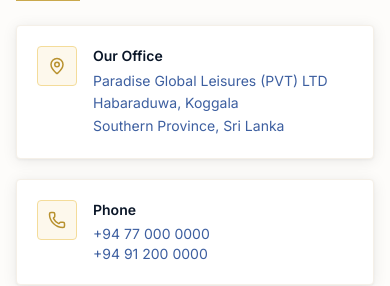
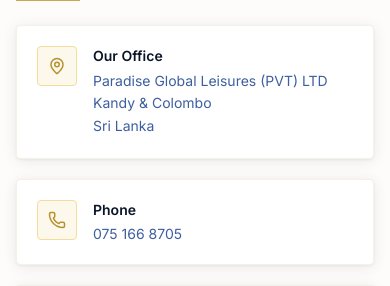
Before and after one commit to TharinduHesh/Paradise-Global-Leisures, a React (Vite) app: page /contact in a window 390 px wide. Shown: the part 549-835 px from the top of the page. Built offline with nearby package versions, Linux system fonts and the light colour scheme; a web font is replaced by a local one.

Commit message:
Update contact phone and locations

```diff
--- a/src/pages/Contact.tsx
+++ b/src/pages/Contact.tsx
@@ -81,8 +81,8 @@
                     <p className="font-semibold text-navy-900 text-sm mb-1">Our Office</p>
                     <p className="text-navy-500 text-sm leading-relaxed">
                       Paradise Global Leisures (PVT) LTD<br />
-                      Habaraduwa, Koggala<br />
-                      Southern Province, Sri Lanka
+                      Kandy &amp; Colombo<br />
+                      Sri Lanka
                     </p>
                   </div>
                 </div>
@@ -94,8 +94,7 @@
                   </div>
                   <div>
                     <p className="font-semibold text-navy-900 text-sm mb-1">Phone</p>
-                    <a href="tel:+94770000000" className="text-navy-500 text-sm block hover:text-gold-600 transition-colors">+94 77 000 0000</a>
-                    <a href="tel:+94912000000" className="text-navy-500 text-sm block hover:text-gold-600 transition-colors">+94 91 200 0000</a>
+                    <a href="tel:+94751668705" className="text-navy-500 text-sm block hover:text-gold-600 transition-colors">075 166 8705</a>
                   </div>
                 </div>
 
```
